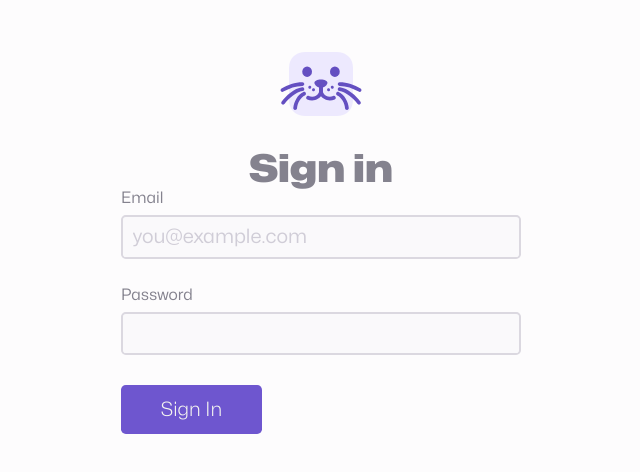
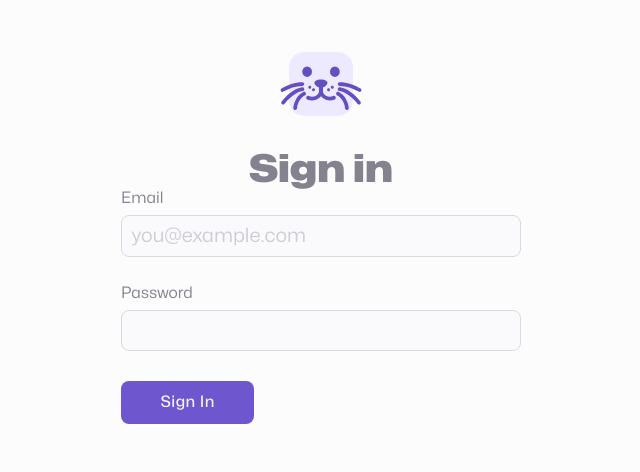
Before and after one commit to mrmartineau/Otter, a Next.js app: page /signin in a window 1280 px wide. Shown: the top 472 px of the page, without its empty margins (319-959 px from the left). Built offline with nearby package versions, Linux system fonts and the light colour scheme; no server answers; what proper-url-join would draw is missing.

Commit message:
UI improvements

```diff
--- a/src/components/BookmarkForm.css
+++ b/src/components/BookmarkForm.css
@@ -5,7 +5,7 @@
 }
 
 .bookmark-form-image {
-  border-radius: var(--radii-m);
+  border-radius: var(--radii-l);
   border: 1px solid var(--border);
   width: 100%;
   max-width: 450px;
--- a/src/components/BookmarkForm.tsx
+++ b/src/components/BookmarkForm.tsx
@@ -514,9 +514,7 @@ export const BookmarkForm = ({
               className="min-h-[41px]"
             ></Textarea>
           ) : (
-            <>
-              <input type="hidden" {...register('image')} />
-            </>
+            <input type="hidden" {...register('image')} />
           )}
         </FormGroup>
 
--- a/src/components/Button.css
+++ b/src/components/Button.css
@@ -4,10 +4,12 @@
   align-items: center;
   gap: var(--space-2xs);
   justify-content: center;
-  border-radius: var(--radii-m);
-  font-weight: 300;
+  border-radius: var(--radii-l);
+  font-weight: 500;
   color: #f5f5f0;
   transition: all 200ms var(--ease-in-out-1);
+  font-size: var(--step--1);
+  letter-spacing: 0.03em;
 
   &:disabled {
     pointer-events: none;
@@ -41,7 +43,8 @@
 
 .button-cmdk {
   background-color: var(--theme2);
-  padding-x: var(--space-xs);
+  padding-inline-start: var(--space-xs);
+  padding-inline-end: var(--space-l);
   color: var(--theme10);
   border: 1px solid var(--border);
   justify-content: flex-start;
@@ -49,7 +52,8 @@
   flex-grow: 1;
   position: relative;
   align-items: center;
-  font-weight: 300;
+  font-weight: 500;
+  border-radius: var(--radii-l);
 
   @media (--bp2) {
     margin-x: auto;
@@ -72,6 +76,7 @@
   font-weight: normal;
   margin-x: var(--space-3xs);
   color: var(--theme10);
+  border-radius: var(--radii-m);
 
   &:hover {
     background-color: var(--theme6);
--- a/src/components/CmdK/CmdK.css
+++ b/src/components/CmdK/CmdK.css
@@ -36,6 +36,7 @@
   background: var(--theme3);
   color: var(--text);
   border-bottom: 1px solid var(--theme6);
+  border-radius: 0;
 
   &::placeholder {
     color: var(--theme8);
@@ -78,7 +79,7 @@
   border: 1px solid currentColor;
   color: var(--theme8);
   border-radius: var(--radii-default);
-  margin-left: var(--space-m);
+  margin-inline-start: var(--space-m);
   position: absolute;
   top: 50%;
   right: var(--space-2xs);
--- a/src/components/CmdK/CmdK.tsx
+++ b/src/components/CmdK/CmdK.tsx
@@ -162,10 +162,14 @@ export const CmdK = ({ serverDbMeta }: CmdKProps) => {
             </Command.Empty>
 
             {isLoading ? (
-              <Command.Loading>Searching bookmarks…</Command.Loading>
-            ) : enableIfSearchTermHasValue && data?.bookmarksSearch?.length ? (
+              <Command.Loading>Searching Otter…</Command.Loading>
+            ) : null}
+
+            {enableIfSearchTermHasValue && data?.bookmarksSearch?.length ? (
               <Command.Group heading="Bookmarks">
+                <Command.Group>
                   <Item
+                    key="full-site-search"
                     to={`/search?q=${searchTerm}`}
                     value={`search-${searchTerm}`}
                     image={
@@ -175,6 +179,8 @@ export const CmdK = ({ serverDbMeta }: CmdKProps) => {
                   >
                     Full site search
                   </Item>
+                </Command.Group>
+
                 {data?.bookmarksSearch?.map(
                   ({
                     id,
--- a/src/components/Combobox.tsx
+++ b/src/components/Combobox.tsx
@@ -12,7 +12,7 @@ export const comboboxStyles: StylesConfig<
   control: (provided, state) => ({
     ...provided,
     backgroundColor: 'var(--theme2)',
-    borderRadius: 'var(--radii-m)',
+    borderRadius: 'var(--radii-l)',
     boxShadow: state.isFocused
       ? '0 0 0 2px var(--focus)'
       : '0 0 0 2px transparent',
--- a/src/components/Feed.tsx
+++ b/src/components/Feed.tsx
@@ -229,7 +229,7 @@ export const Feed = memo(
 
         {/* Next/previous navigation */}
         {hasOldItems || hasNewItems ? (
-          <Flex align="center" justify="center" gap="m" className="mt-m">
+          <Flex align="center" justify="center" gap="s" className="mt-m">
             {hasNewItems ? (
               <Button
                 onClick={() =>
--- a/src/components/IconControl.css
+++ b/src/components/IconControl.css
@@ -46,8 +46,10 @@
   grid-column-gap: var(--space-2xs);
   padding: var(--space-2xs);
   text-align: center;
-  border-radius: var(--radii-m);
+  border-radius: var(--radii-l);
   --activeColor: var(--accent9);
+  font-weight: 500;
+  letter-spacing: 0.02em;
 
   svg {
     width: 20px;
--- a/src/components/Input.css
+++ b/src/components/Input.css
@@ -1,9 +1,9 @@
 .input-base {
   width: 100%;
   display: flex;
-  border-radius: var(--radii-m);
+  border-radius: var(--radii-l);
   background-color: var(--theme2);
-  border: 2px solid var(--theme6);
+  border: 1px solid var(--theme6);
   padding: var(--space-3xs) var(--space-2xs);
   font-size: var(--step-0);
   color: var(--theme10);
--- a/src/components/Link.css
+++ b/src/components/Link.css
@@ -50,6 +50,7 @@
   &.is-active {
     background-color: var(--accent6);
     --color: var(--accent11);
+    font-weight: 500;
 
     &:hover {
       background-color: var(--accent7);
--- a/src/components/TopBar.tsx
+++ b/src/components/TopBar.tsx
@@ -3,7 +3,7 @@
 import { cn } from '@/src/utils/classnames';
 import { List } from '@phosphor-icons/react';
 import { QueryClient, QueryClientProvider } from '@tanstack/react-query';
-import { ReactQueryDevtools } from '@tanstack/react-query-devtools';
+// import { ReactQueryDevtools } from '@tanstack/react-query-devtools';
 import { ComponentPropsWithoutRef, ReactNode, useState } from 'react';
 import { ErrorBoundary } from 'react-error-boundary';
 
@@ -51,7 +51,7 @@ export const TopBar = ({
         <ErrorBoundary fallback={<div>Something went wrong</div>}>
           <CmdK serverDbMeta={serverDbMeta} />
         </ErrorBoundary>
-        <ReactQueryDevtools initialIsOpen={false} />
+        {/* <ReactQueryDevtools initialIsOpen={false} /> */}
       </QueryClientProvider>
     </header>
   );
--- a/src/styles/vars.css
+++ b/src/styles/vars.css
@@ -36,7 +36,7 @@
     --radii-s: 0.125rem;
     --radii-default: 0.25rem;
     --radii-m: 0.3rem;
-    --radii-l: 0.625rem;
+    --radii-l: 0.5rem;
     --radii-xl: 1rem;
     --radii-full: 9999px;
     --radii-round: 50%;
```
Lines whose indentation alone changed are shown as unchanged.
